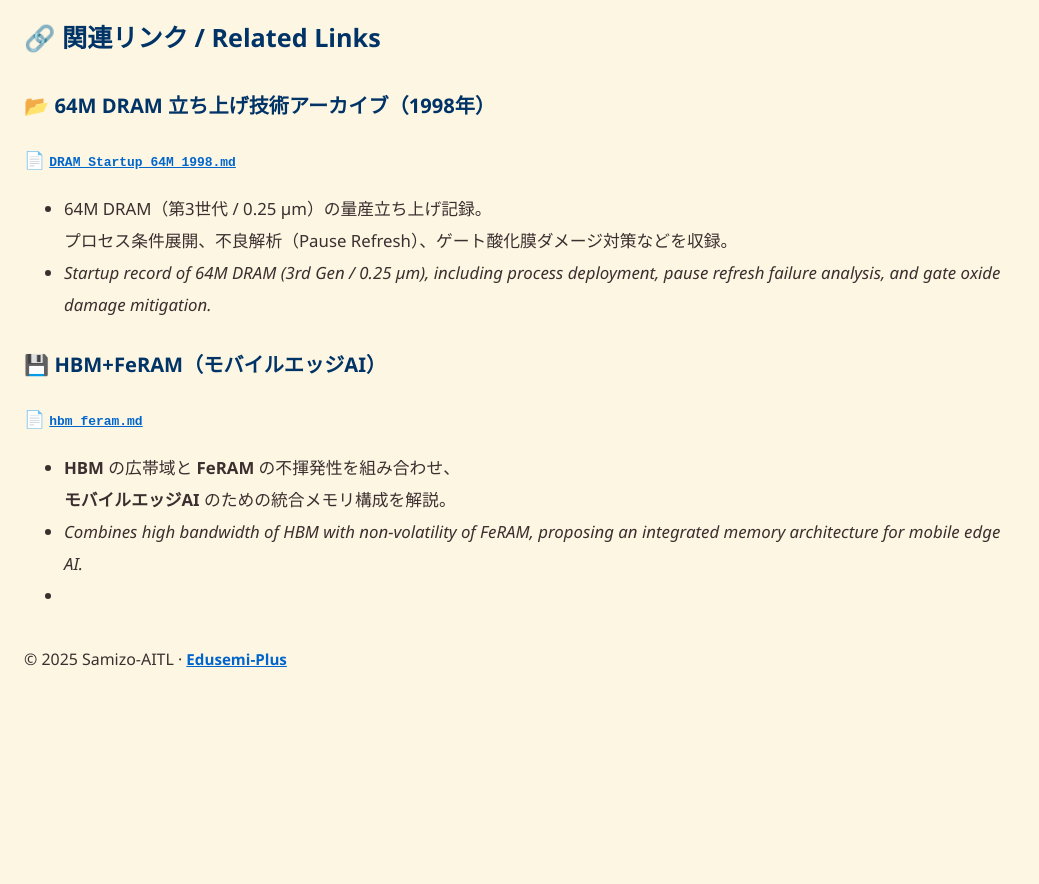
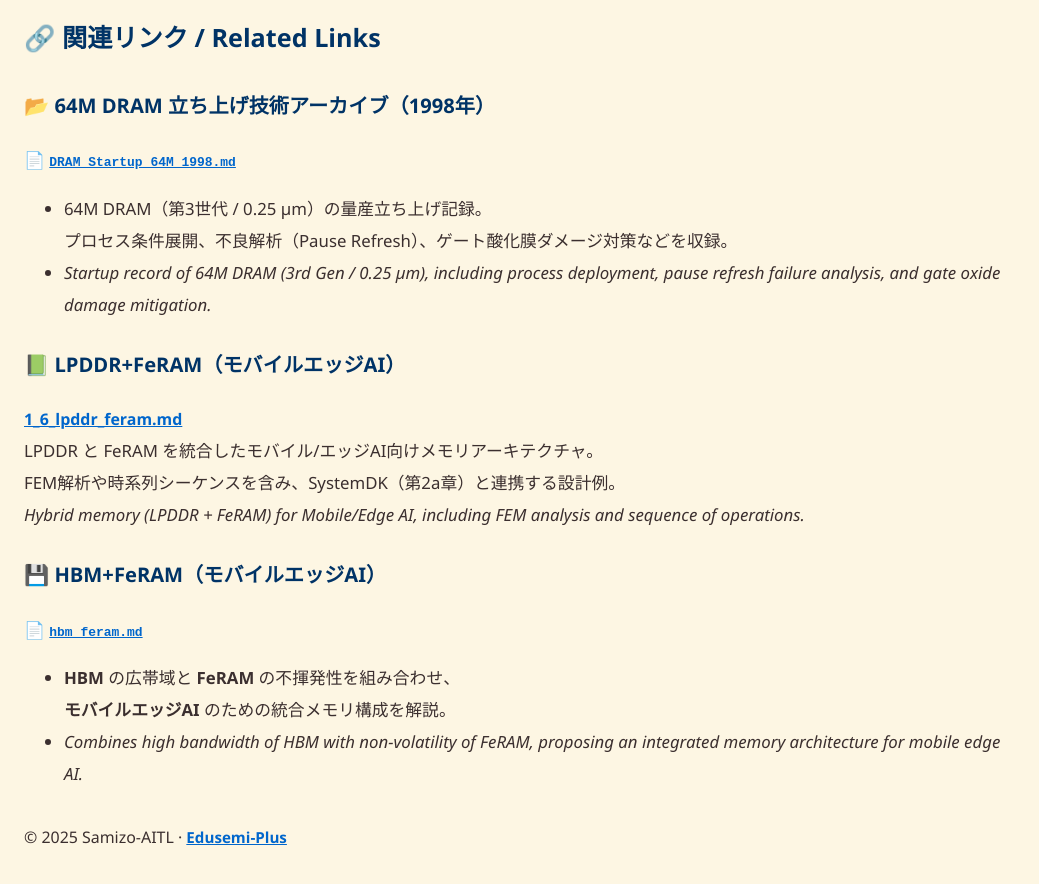
Before and after one commit to Samizo-AITL/Edusemi-Plus, a Jekyll site: the page built from archive/in2001/VSRAM_2001.md, in a window 1280 px wide and 900 px high, scrolled down 5592 px. Shown: the top 884 px of the window, without its empty margins (0-1039 px from the left). Built offline with Jekyll 4.4.1, drawn with Linux system fonts in a browser that asks for light colours; before the commit the page ends 6314 px from its top, so only the background shows below that.

Commit message:
Update VSRAM_2001.md

```diff
--- a/archive/in2001/VSRAM_2001.md
+++ b/archive/in2001/VSRAM_2001.md
@@ -154,10 +154,15 @@
   プロセス条件展開、不良解析（Pause Refresh）、ゲート酸化膜ダメージ対策などを収録。
 - *Startup record of 64M DRAM (3rd Gen / 0.25 µm), including process deployment, pause refresh failure analysis, and gate oxide damage mitigation.*
 
+### 📗 LPDDR+FeRAM（モバイルエッジAI）
+  [1_6_lpddr_feram.md](https://samizo-aitl.github.io/Edusemi-v4x/d_chapter1_memory_technologies/1_6_lpddr_feram.html)
+  LPDDR と FeRAM を統合したモバイル/エッジAI向けメモリアーキテクチャ。
+  FEM解析や時系列シーケンスを含み、SystemDK（第2a章）と連携する設計例。
+  *Hybrid memory (LPDDR + FeRAM) for Mobile/Edge AI, including FEM analysis and sequence of operations.*
+
 ### 💾 HBM+FeRAM（モバイルエッジAI）
 📄 [`hbm_feram.md`](https://samizo-aitl.github.io/Edusemi-v4x/d_chapter1_memory_technologies/hbm_feram.html)
 
 - **HBM** の広帯域と **FeRAM** の不揮発性を組み合わせ、
   **モバイルエッジAI** のための統合メモリ構成を解説。
 - *Combines high bandwidth of HBM with non-volatility of FeRAM, proposing an integrated memory architecture for mobile edge AI.*
--
```
